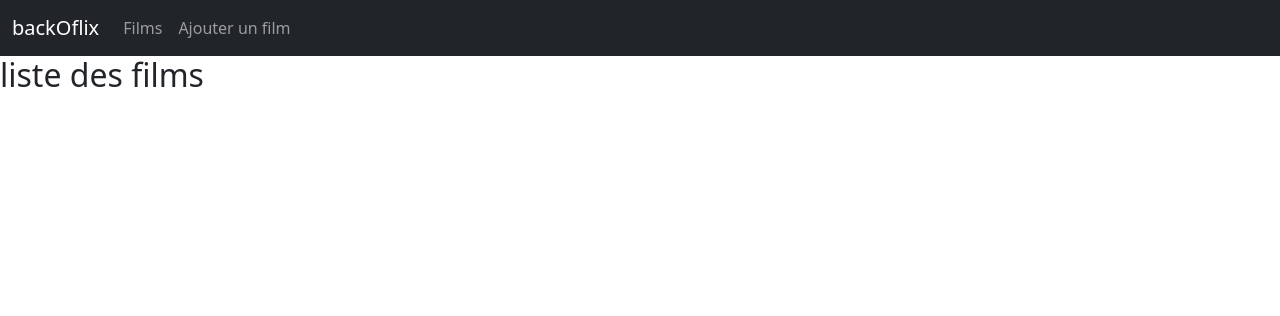
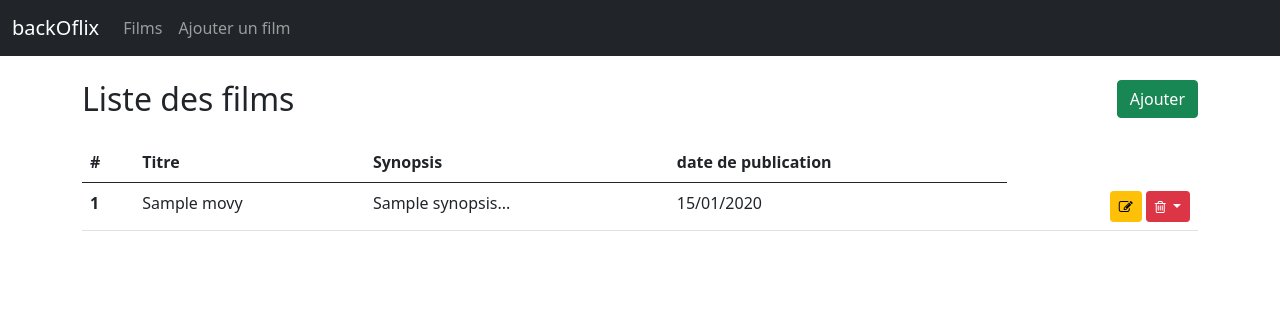
Before and after one commit to mickael-Bula/backoflix, a Symfony app: template templates/home/list.html.twig in a window 1280 px wide. Shown: the top 316 px of the page. Run offline with Twig, Linux system fonts and the light colour scheme; the template is opened without the code that fills it: most values are stand-ins (such as "Sample title", 1, 10 or a date in 2020); some libraries are stand-ins or nearby versions.

Commit message:
ajout des pages list + remove + update (mais le formulaire reste à développer)

```diff
--- a/templates/home/list.html.twig
+++ b/templates/home/list.html.twig
@@ -1,7 +1,50 @@
-{% extends 'base.html.twig' %}
+{% extends "base.html.twig" %}
 
 {% block title %}liste des films{% endblock %}
 
 {% block body %}
-<h2>liste des films</h2>
+
+<div class="container my-4">
+        <a href="{{ path('add') }}" class="btn btn-success float-end">Ajouter</a>
+        <h2>Liste des films</h2>
+        <table class="table table-hover mt-4">
+            <thead>
+                <tr>
+                    <th scope="col">#</th>
+                    <th scope="col">Titre</th>
+                    <th scope="col">Synopsis</th>
+                    <th scope="col">date de publication</th>
+                </tr>
+            </thead>
+            <tbody>
+
+            {% for movie in movies %}
+                <tr>
+                    <th scope="row">{{ movie.id }}</th>
+                    <td>{{ movie.title }}</td>
+                    <td>{{ movie.synopsis }}...</td>
+                    <td>{{ movie.releasedDate|date('d/m/Y') }}</td>
+                    <td class="text-end">
+                        <a href="{{ path('update', { "id": movie.id }) }}" class="btn btn-sm btn-warning">
+                            <i class="fa fa-pencil-square-o" aria-hidden="true"></i>
+                        </a>
+                        <!-- Example single danger button -->
+                        <div class="btn-group">
+                            <button type="button" class="btn btn-sm btn-danger dropdown-toggle"
+                                data-bs-toggle="dropdown" aria-haspopup="true" aria-expanded="false">
+                                <i class="fa fa-trash-o" aria-hidden="true"></i>
+                            </button>
+                            <div class="dropdown-menu">
+                                <a class="dropdown-item" href="{{ path('remove', { "id": movie.id }) }}">Oui, je veux supprimer</a>
+                                <a class="dropdown-item" href="{{ path('list') }}" data-toggle="dropdown">Oups !</a>
+                            </div>
+                        </div>
+                    </td>
+                </tr>
+            {% endfor %}
+
+            </tbody>
+        </table>
+    </div>
+
 {% endblock %}
```
Also changed, not shown: src/Controller/HomeController.php (+44 -3 lines), README.md.
